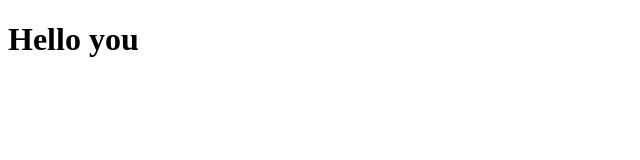
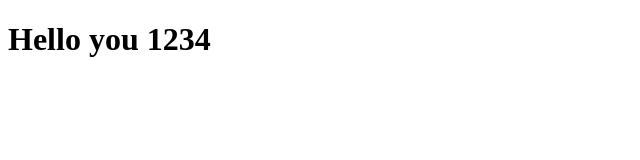
Before and after one commit to supachai2001774/My-webpagr, a plain HTML site: page index.html in a window 1280 px wide. Shown: the whole page, without its empty margins (0-640 px from the left). Drawn offline with Linux system fonts and the light colour scheme.

Commit message:
Update index.html

```diff
--- a/index.html
+++ b/index.html
@@ -6,6 +6,6 @@
     <title>เว็บ</title>
 </head>
 <body>
-    <h1>Hello you</h1>
+    <h1>Hello you 1234</h1>
 </body>
 </html>
```
